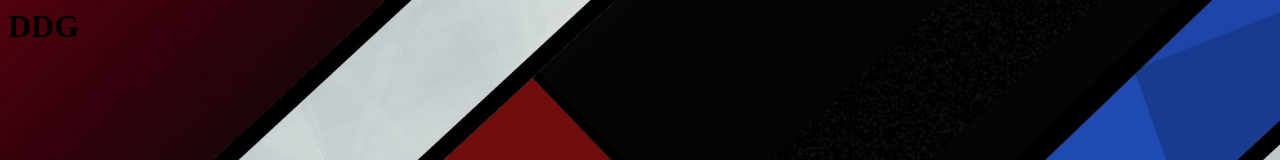
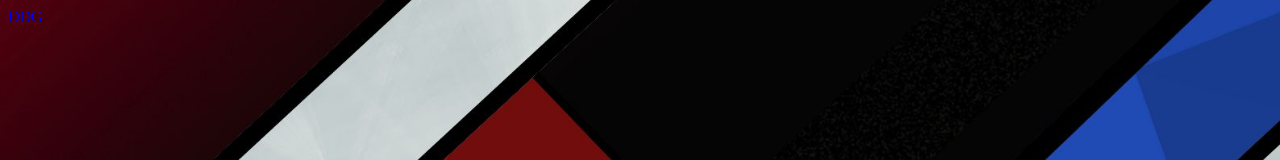
Before and after one commit to metalwindgear/Hpage, a plain HTML site: page index.html in a window 1280 px wide. Shown: the top 160 px of the page. Drawn offline with Linux system fonts and the light colour scheme.

Commit message:
Update index.html

```diff
--- a/index.html
+++ b/index.html
@@ -6,7 +6,7 @@
   </head>
   <body>
     <div class="seach_engine">
-      <h1>DDG</h1>
+      <a href="https://duckduckgo.com">DDG</a>
     </div>
   </body>
   <style>
```
